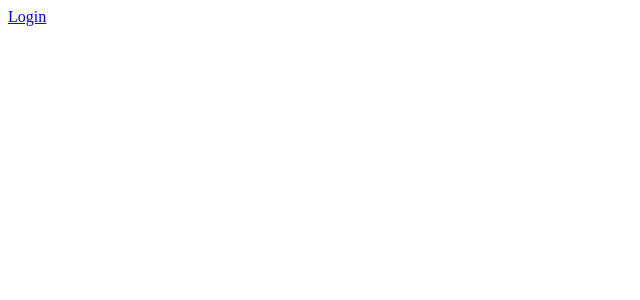
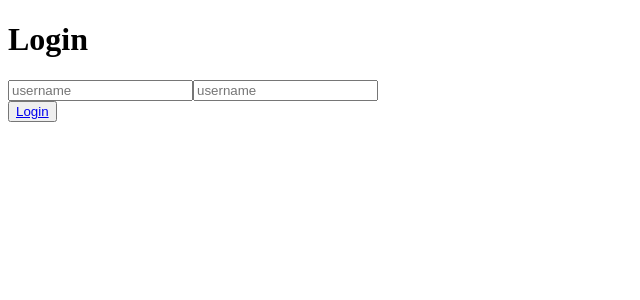
Before and after one commit to PearlR/potluck-planner, a React app: page /login in a window 1280 px wide. Shown: the top 300 px of the page, without its empty margins (0-640 px from the left). Built offline with nearby package versions, Linux system fonts and the light colour scheme.

Commit message:
add login react bootstrap html elements

```diff
--- a/src/components/Login/Login.jsx
+++ b/src/components/Login/Login.jsx
@@ -1,8 +1,18 @@
 import React from 'react'
 import { Link } from 'react-router'
+import { Button, ButtonGroup, FormControl, FormGroup } from 'react-bootstrap'
 
 const Login = () => {
-  return <Link to="success">Login</Link>
+  return <div>
+  <FormGroup>
+      <h1>Login</h1>
+      <FormControl type='text' name='username' placeholder='username'></FormControl>
+      <FormControl type='text' name='password' placeholder='username'></FormControl>
+      <ButtonGroup>
+        <Button><Link to="success">Login</Link></Button>
+      </ButtonGroup>
+  </FormGroup>
+  </div>
 }
 
 export default Login
```
